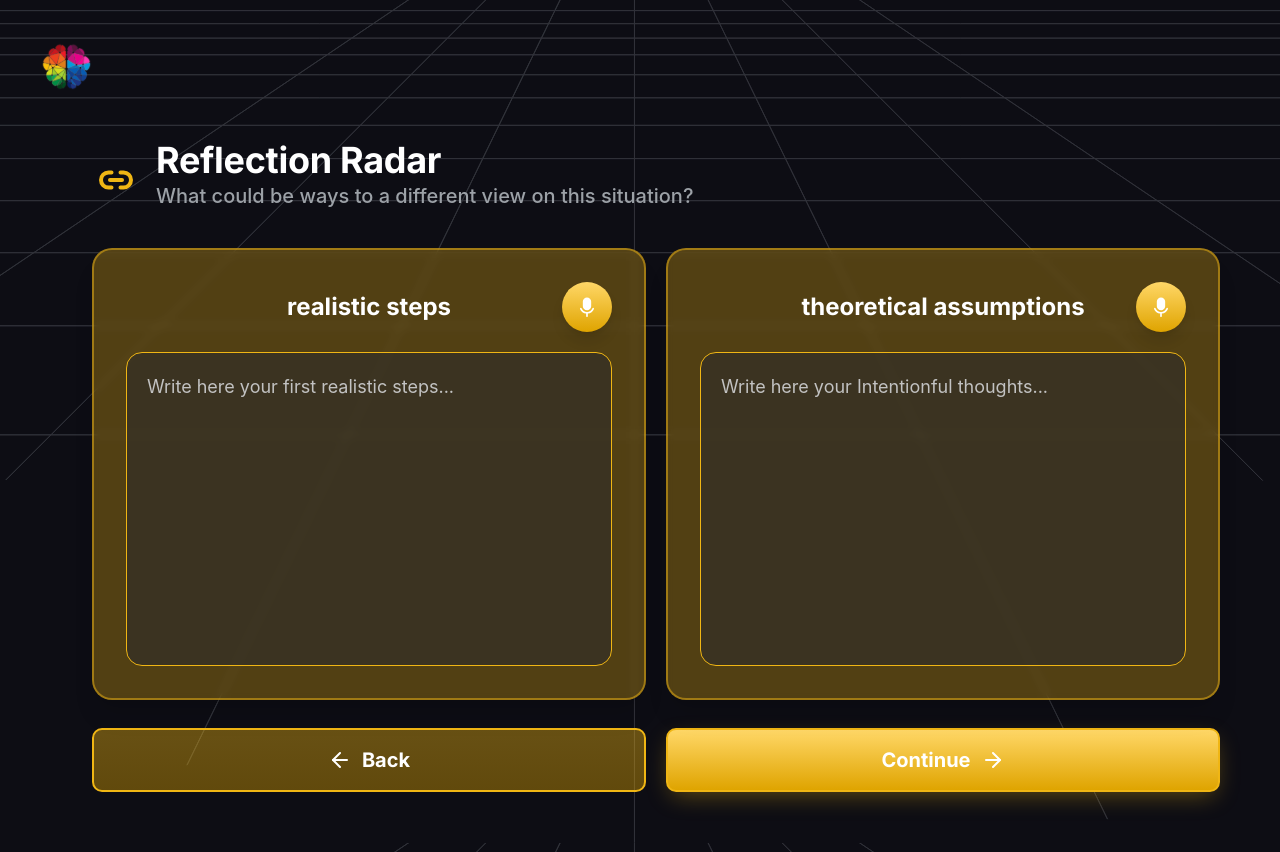
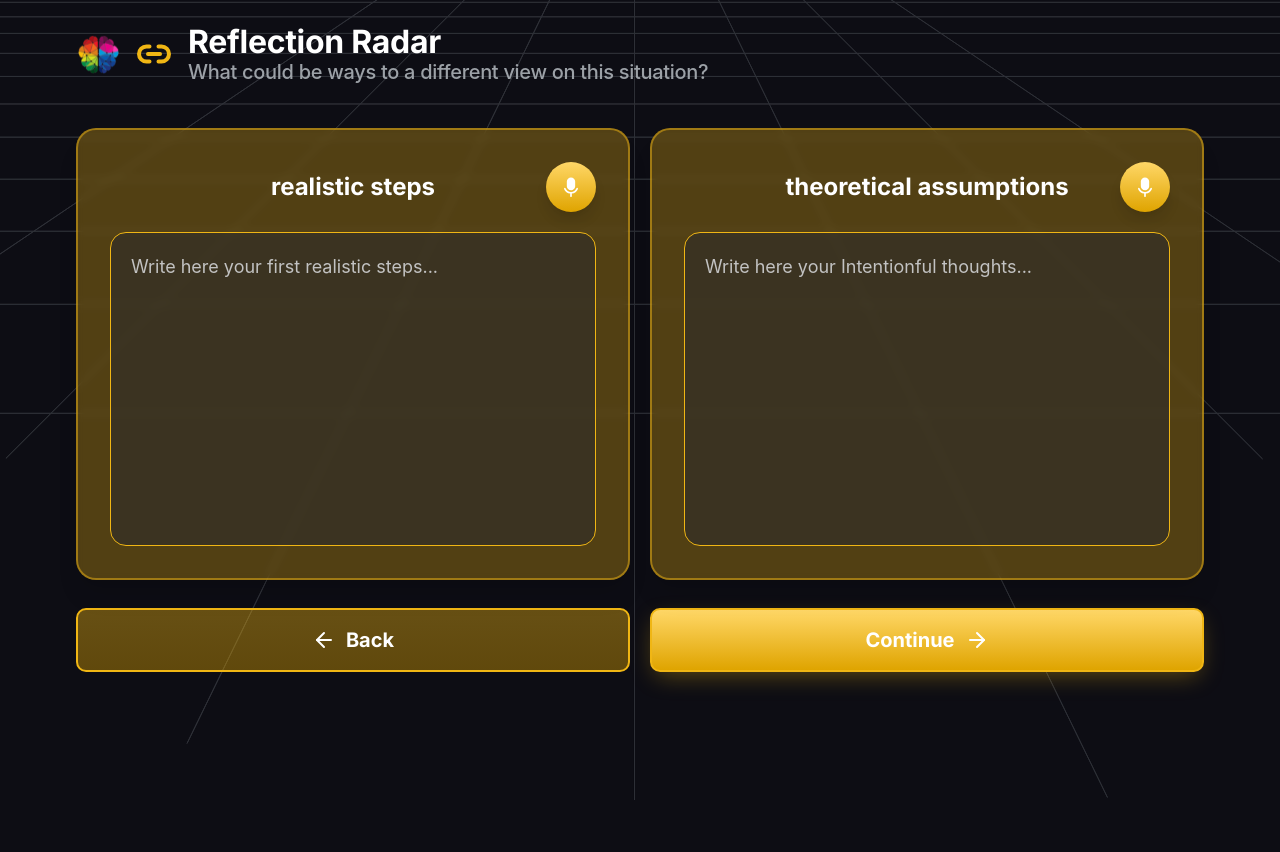
Before and after one commit to HafizAbeer/mind-set-1, a React (Vite) app: page /reflection-views in a window 1280 px wide. After the commit the page ends 800 px from the top, so only its background shows below. Built offline with nearby package versions, Linux system fonts and the light colour scheme; a web font is replaced by a local one.

Commit message:
convert ReflectionDialectic (6 reflection routes) to RadarPageHeader
Replaces its bespoke header + own floating brain with the shared header
(menuClassName='' since its routes have no desktop AppSidebar). Covers
/reflection-trigger, -aspects, -experiences, -behaviour, -consequences, -views.

```diff
--- a/src/pages/ReflectionDialectic.jsx
+++ b/src/pages/ReflectionDialectic.jsx
@@ -1,8 +1,8 @@
 import React, { useState } from "react";
-import { useNavigate, useOutletContext } from "react-router-dom";
+import { useNavigate } from "react-router-dom";
 import { ArrowLeft, ArrowRight } from "lucide-react";
-import mindsetLogo from "../assets/mindset-logo.svg";
 import reflectionIcon from "../assets/radarModulesIcon/reflection-yellow-icon.svg";
+import RadarPageHeader from "../components/dashboard/RadarPageHeader";
 import ReflectionTextCard from "../components/dashboard/ReflectionTextCard";
 import { patchScreeningSelection } from "@/lib/screeningSelection";
 
@@ -74,9 +74,6 @@ const KINDS = {
 
 const ReflectionDialectic = ({ kind }) => {
   const navigate = useNavigate();
-  const outletContext = useOutletContext();
-  const setLegacySidebarOpen =
-    outletContext?.setLegacySidebarOpen || (() => {});
   const [valueA, setValueA] = useState("");
   const [valueB, setValueB] = useState("");
 
@@ -109,38 +106,22 @@ const ReflectionDialectic = ({ kind }) => {
   };
 
   return (
-    <div className="min-h-screen w-full relative overflow-hidden flex flex-col items-center">
-      {/* Brain Logo Top-Left */}
-      <div
-        className="absolute top-6 left-6 sm:top-[40px] sm:left-[40px] z-50 cursor-pointer transition-transform active:scale-95 hover:opacity-80"
-        onClick={() => setLegacySidebarOpen(true)}
-      >
-        <img
-          src={mindsetLogo}
-          alt="Logo"
-          className="w-10 h-10 sm:w-[52px] sm:h-[52px]"
+    <div className="min-h-screen w-full relative overflow-hidden flex flex-col items-center px-4 pt-[20px] pb-10">
+      {/* Page Header */}
+      <div className="w-full max-w-[1128px] shrink-0">
+        <RadarPageHeader
+          icon={reflectionIcon}
+          iconAlt="Reflection Icon"
+          title="Reflection Radar"
+          subtitle={config.subtitle}
+          menuClassName=""
         />
       </div>
 
       {/* Main Content Container */}
-      <div className="flex-1 flex flex-col items-center justify-center w-full max-w-[1128px] px-4 pt-24 sm:pt-40 pb-10 translate-y-[-20px]">
-        {/* Page Header Area */}
-        <div className="w-full flex items-center gap-[16px] mb-6 sm:mb-[40px]">
-          <div className="flex items-center justify-center w-12 h-12 mt-3 shrink-0">
-            <img src={reflectionIcon} alt="Logo" className="w-9 h-9" />
-          </div>
-          <div className="flex flex-col gap-1">
-            <h1 className="text-[28px] sm:text-[36px] font-inter font-bold text-white m-0 leading-[32px] sm:leading-[40px] tracking-[-0.3px]">
-              Reflection Radar
-            </h1>
-            <p className="text-[16px] sm:text-[20px] font-inter font-medium text-[#9CA1A7] m-0 leading-[24px]">
-              {config.subtitle}
-            </p>
-          </div>
-        </div>
-
+      <div className="flex-1 flex flex-col items-center justify-center w-full max-w-[1128px] min-h-0">
         {/* Inner Content Area: Cards + Buttons */}
-        <div className="w-full flex flex-1 flex-col items-center gap-4 sm:gap-[28px]">
+        <div className="w-full flex flex-1 flex-col items-center gap-4 sm:gap-[28px] mt-6 sm:mt-[40px]">
           {/* Side by side cards */}
           <div className="w-full flex flex-1 sm:flex-none flex-col xl:flex-row items-center justify-between gap-3 sm:gap-[20px]">
             <ReflectionTextCard
```
